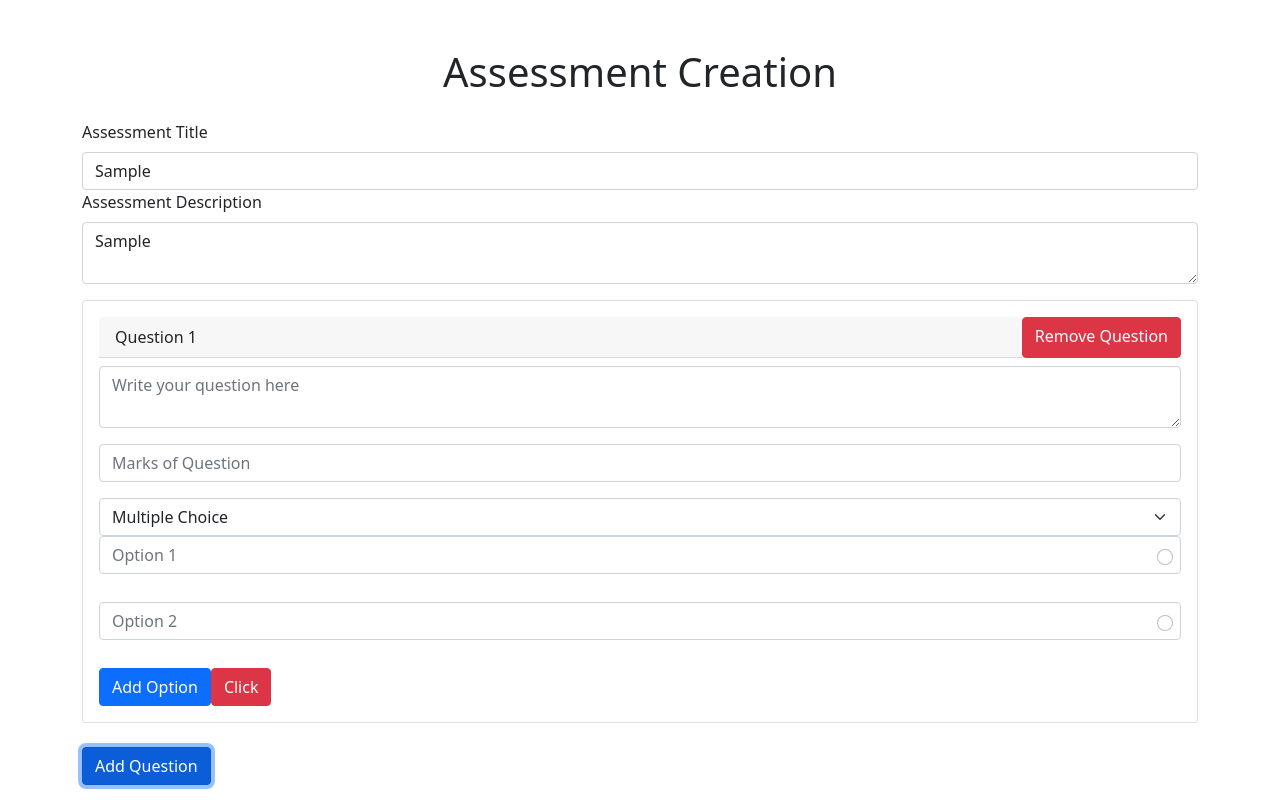
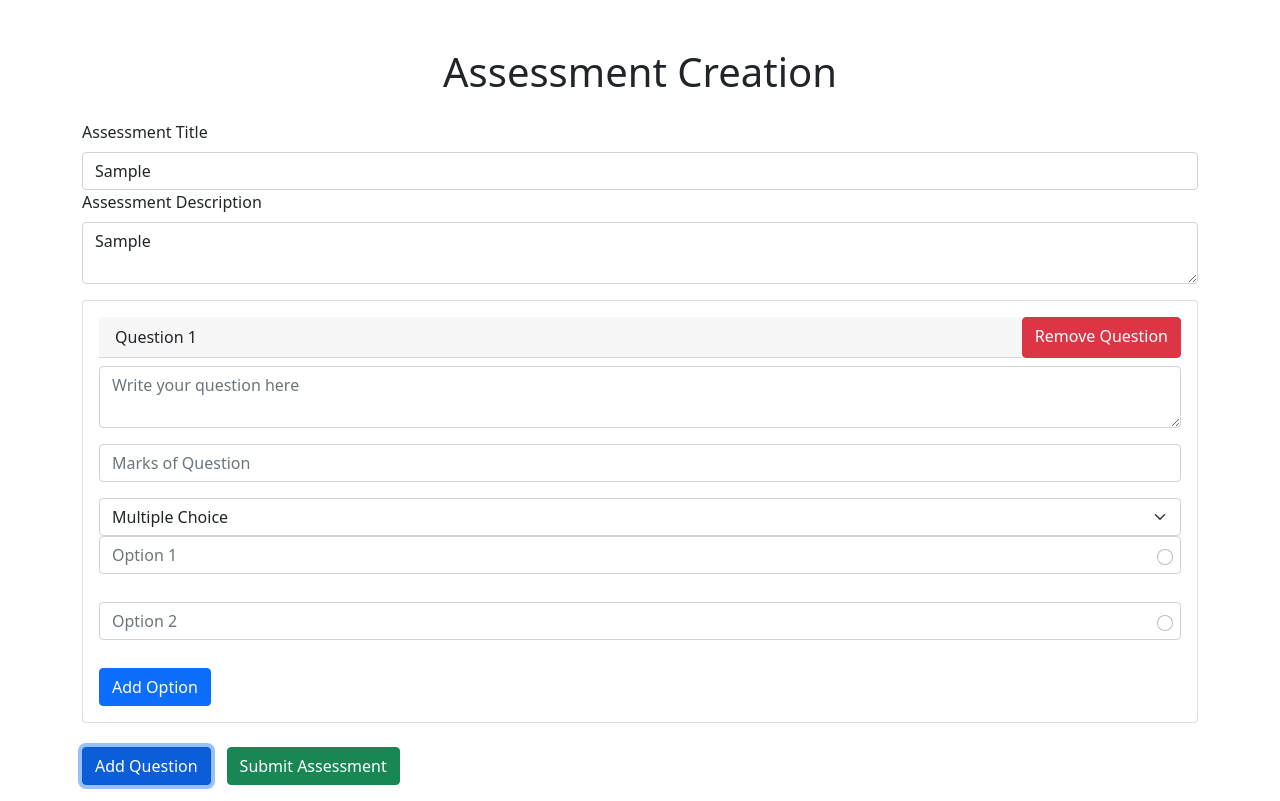
Before and after one commit to AliHaider1415/Webrtc-Jitsi-Client, a React (Create React App) app: page /company/create-assessment in a window 1280 px wide. Both pictures are taken after typing "Sample", "Sample" into the empty fields and a click on the button "Add Question". Built offline with nearby package versions, Linux system fonts and the light colour scheme.

Commit message:
Fixed auto submission bug

```diff
--- a/src/components/company-assessments/Question.jsx
+++ b/src/components/company-assessments/Question.jsx
@@ -42,20 +42,20 @@ export default function Question({
           </div>
         </div>
         <Formik
-          initialValues={
-            question || {
-              question_desc: "",
-              question_type: "MCQ",
-              question_point: "",
-              number_of_options: 2,
-              correct_ans: "",
-              options: [{ option_text: "" }, { option_text: "" }],
-            }
-          }
+          initialValues={{
+            question_desc: question ? question.question_desc : "",
+            question_type: question ? question.question_type : "MCQ",
+            question_point: question ? question.question_point : "",
+            number_of_options: question ? question.number_of_options : 2,
+            correct_ans: question ? question.correct_ans : "",
+            options: question
+              ? question.options
+              : [{ option_text: "" }, { option_text: "" }],
+          }}
           validationSchema={QuestionSchema}
           onSubmit={(values) => {
-            // addQuestion(index, values);
             console.log(values);
+            addQuestion(index, values);
           }}
         >
           {({
@@ -66,8 +66,9 @@ export default function Question({
             handleBlur,
             handleSubmit,
             setFieldValue,
+            isValid,
           }) => (
-            <Form onSubmit={handleSubmit}>
+            <Form onBlur={handleSubmit}>
               <FormGroup className="mt-2">
                 <Input
                   type="textarea"
@@ -141,45 +142,39 @@ export default function Question({
                 <option value="Short">Short Answer</option>
                 <option value="True Or False">True/False</option>
               </Input>
+
               {values.question_type === "MCQ" && (
                 <>
                   <Row>
-                    {values.number_of_options > 0 &&
-                      Array.from({ length: values.number_of_options }).map(
-                        (_, index) => (
-                          <Col sm={12} key={index}>
+                    {values.options.map((option, idx) => (
+                      <Col sm={12} key={idx}>
                         <FormGroup
                           style={{ position: "relative", height: "50px" }}
                         >
                           <div>
                             <Input
                               type="text"
-                                  name={`options[${index}].option_text`}
-                                  placeholder={`Option ${index + 1}`}
-                                  value={values.options[index].option_text}
+                              name={`options[${idx}].option_text`}
+                              placeholder={`Option ${idx + 1}`}
+                              value={option.option_text}
                               onChange={handleChange}
                               onBlur={handleBlur}
                               style={
                                 errors.options &&
-                                    errors.options[index] &&
-                                    errors.options[index].option_text &&
+                                errors.options[idx] &&
+                                errors.options[idx].option_text &&
                                 touched.options &&
-                                    touched.options[index] &&
-                                    touched.options[index].option_text
+                                touched.options[idx] &&
+                                touched.options[idx].option_text
                                   ? styles.error
                                   : {}
                               }
                             />
-                                {/* {errors.correct_ans && (
-                                  <div style={styles.errorMessage}>
-                                    {errors.correct_ans}
-                                  </div>
-                                )} */}
                             <Input
                               type="radio"
                               name="correct_ans"
                               onChange={handleChange}
-                                  value={values.options[index].option_text}
+                              value={option.option_text}
                               className="radio-inside-input"
                               style={{
                                 position: "absolute",
@@ -193,9 +188,8 @@ export default function Question({
                           {values.number_of_options > 2 && (
                             <DeleteIcon
                               onClick={() => {
-                                    const updatedOptions =
-                                      values.options.filter(
-                                        (option, idx) => idx !== index
+                                const updatedOptions = values.options.filter(
+                                  (_, i) => i !== idx
                                 );
                                 setFieldValue("options", updatedOptions);
                                 setFieldValue(
@@ -213,8 +207,7 @@ export default function Question({
                           )}
                         </FormGroup>
                       </Col>
-                        )
-                      )}
+                    ))}
                   </Row>
                   <div
                     className="btn-primary btn"
@@ -265,10 +258,6 @@ export default function Question({
                   ))}
                 </Row>
               )}
-
-              <div onClick={handleSubmit} className="btn-danger btn">
-                Click
-              </div>
             </Form>
           )}
         </Formik>
--- a/src/pages/company-assessment/create-assessment/CreateAssessment.jsx
+++ b/src/pages/company-assessment/create-assessment/CreateAssessment.jsx
@@ -1,4 +1,4 @@
-import React, { useState } from "react";
+import React, { useEffect, useState } from "react";
 import {
   Container,
   Row,
@@ -11,6 +11,7 @@ import {
 import Question from "../../../components/company-assessments/Question";
 import { Formik, Form } from "formik";
 import { AssessmentSchema } from "../../../utils/Schemas";
+import { toast } from "react-toastify";
 
 const styles = {
   error: {
@@ -22,31 +23,36 @@ const styles = {
     marginTop: "0.2em",
   },
 };
+
 export default function CreateAssessmentForm() {
+  let totalPoints = 0;
   const [questionsArray, setQuestionsArray] = useState([]);
+  const handleCreateAssessment = (values) => {
+    if (questionsArray.length === 0) {
+      toast.error("Please add questions to the assessment");
+    }
+    console.log(values.title, values.description, totalPoints, questionsArray);
+  };
 
   const addQuestion = (index, question) => {
     const updatedQuestionsArray = [...questionsArray];
-    updatedQuestionsArray.splice(index, 1);
+    totalPoints += question.question_point;
+    updatedQuestionsArray[index] = question;
     setQuestionsArray(updatedQuestionsArray);
   };
 
-  const removeQuestion = (index) => {
-    const updatedQuestionsArray = questionsArray.filter(
-      (question, i) => i !== index
-    );
+  useEffect(() => {
+    console.log(questionsArray);
+  }, [questionsArray]);
+
+  const removeQuestion = (indexToRemove) => {
+    const updatedQuestionsArray = [...questionsArray];
+    totalPoints -= updatedQuestionsArray[indexToRemove].question_point;
+    updatedQuestionsArray.splice(indexToRemove, 1);
     setQuestionsArray(updatedQuestionsArray);
   };
 
   return (
-    <Container className="mt-5">
-      <Row>
-        <Col>
-          <h1 className="text-center mb-4">Assessment Creation</h1>
-        </Col>
-      </Row>
-      <Row className="justify-content-center">
-        <Col md={12} xs={12}>
     <Formik
       initialValues={{
         title: "",
@@ -54,7 +60,7 @@ export default function CreateAssessmentForm() {
       }}
       validationSchema={AssessmentSchema}
       onSubmit={(values) => {
-              console.log(values);
+        handleCreateAssessment(values);
       }}
     >
       {({
@@ -66,6 +72,14 @@ export default function CreateAssessmentForm() {
         handleSubmit,
         setFieldValue,
       }) => (
+        <Container className="mt-5">
+          <Row>
+            <Col>
+              <h1 className="text-center mb-4">Assessment Creation</h1>
+            </Col>
+          </Row>
+          <Row className="justify-content-center">
+            <Col md={12} xs={12}>
               <Form>
                 <FormGroup>
                   <Label for="assessmentTitle">Assessment Title</Label>
@@ -101,8 +115,6 @@ export default function CreateAssessmentForm() {
                   )}
                 </FormGroup>
               </Form>
-            )}
-          </Formik>
             </Col>
           </Row>
           <Row>
@@ -113,20 +125,25 @@ export default function CreateAssessmentForm() {
                   index={index}
                   question={question}
                   addQuestion={addQuestion}
-              removeQuestion={removeQuestion}
+                  removeQuestion={() => removeQuestion(index)}
                 />
               ))}
             </Col>
           </Row>
           <Button
             color="primary"
-        className="mb-3"
+            className=""
             onClick={() => {
               setQuestionsArray([...questionsArray, null]);
             }}
           >
             Add Question
           </Button>
+          <div className="btn-success btn mx-3" onClick={handleSubmit}>
+            Submit Assessment
+          </div>
         </Container>
+      )}
+    </Formik>
   );
 }
```
Also changed, not shown: 1 other file (tests, documents, lock files or other folders). Lines whose indentation alone changed are shown as unchanged.
